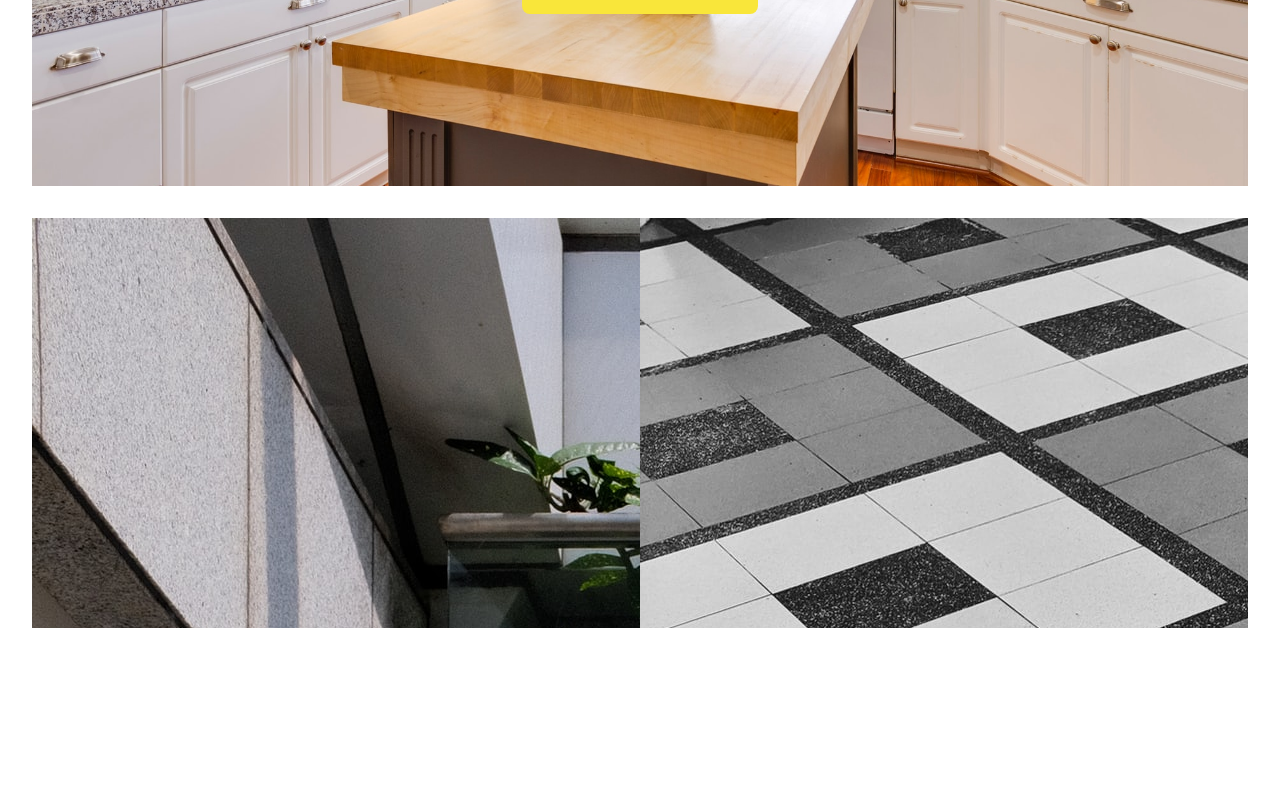
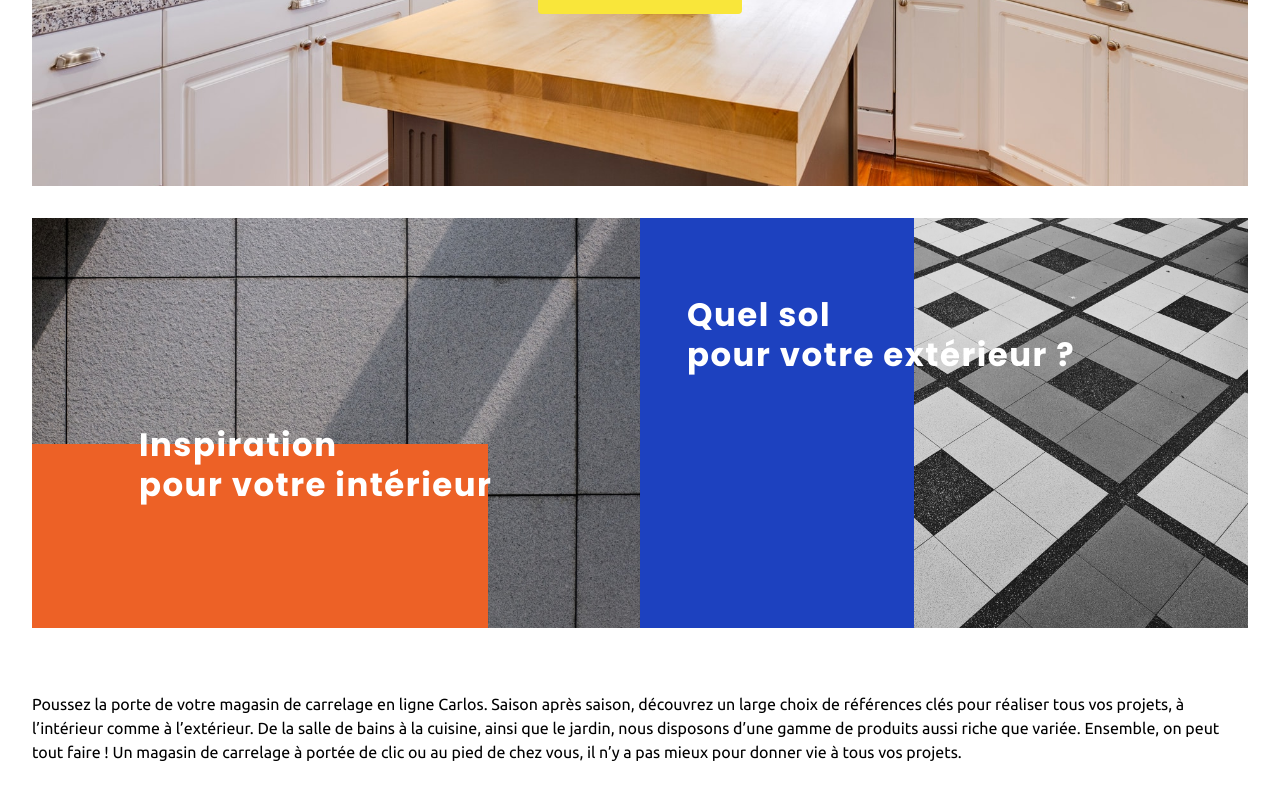
Before and after one commit to LumKee/carlos, a React (Create React App) app: page / in a window 1280 px wide. Shown: the part 532-1332 px from the top of the page. Before the commit the page ends 1200 px from the top, so only its background shows below. Built offline with nearby package versions, Linux system fonts and the light colour scheme.

Commit message:
update CategoriesCards & add DescriptionSection

```diff
--- a/src/components/BannerSection.js
+++ b/src/components/BannerSection.js
@@ -31,7 +31,7 @@ const useStyles = makeStyles(theme => ({
         background: theme.palette.common.black,
         color: theme.palette.secondary.main,
         padding: '8px 48px 8px 48px',
-        fontFamily: 'Poppins, sans-serif'
+
     },
     titleContainer: {
         position: 'relative',
@@ -46,9 +46,9 @@ const useStyles = makeStyles(theme => ({
         fontFamily: 'Poppins SemiBold, sans-serif',
         color: theme.palette.common.black,
         background: theme.palette.secondary.main,
-        borderRadius: '8px',
+        borderRadius: '4px',
         boxShadow: 'none',
-        padding: '8px 64px',
+        padding: '8px 48px',
         fontSize: '16px',
         letterSpacing: '0.5px',
         [theme.breakpoints.down('sm')]: {
--- a/src/components/CategoriesCards.js
+++ b/src/components/CategoriesCards.js
@@ -2,11 +2,10 @@ import React from 'react';
 
 import {
     Grid,
-    Typography,
-    useTheme,
     makeStyles
 } from '@material-ui/core';
 
+import Typography from './../ui/src/typography/Typography'
 import Section from './Section'
 
 const useStyles = makeStyles(theme => ({
@@ -16,47 +15,94 @@ const useStyles = makeStyles(theme => ({
         width: '100%'
     },
     square: {
+        position: 'relative',
         height: 410,
         width: '100%',
-        backgroundSize: 'contain',
+        '&:hover': {
+            filter: 'brightness(80%)',
+            cursor: 'pointer',
+            transition: '400ms ease-out',
+        }
+    },
+    interior: {
+        background: 'url(/img/interior.jpg)',
+        backgroundSize: 'cover',
         backgroundPosition: 'center',
         backgroundRepeat: 'no-repeat',
     },
-    interior: {
-        background: 'url(/img/interior.jpg)',
+    recInterior: {
+        position: 'absolute',
+        bottom: 0,
+        left: 0,
+        width: '75%',
+        height: '45%',
+        background: theme.palette.warning.main
+    },
+    interiorText: {
+        position: 'relative',
+        top: 195,
+        left: 95,
+        color: theme.palette.common.white,
     },
     exterior: {
         background: 'url(/img/exterior.jpg)',
-    }
+        backgroundSize: 'cover',
+        backgroundPosition: 'center',
+        backgroundRepeat: 'no-repeat',
+    },
+    recExterior: {
+        position: 'absolute',
+        bottom: 0,
+        left: 0,
+        width: '45%',
+        height: '100%',
+        background: theme.palette.primary.main
+    },
+    exteriorText: {
+        position: 'relative',
+        top: 65,
+        left: 35,
+        color: theme.palette.common.white,
+    },
 }));
 
 const CategoriesCards = () => {
     const classes = useStyles();
-    const theme = useTheme();
-    const isXs = theme.breakpoints.down('xs');
 
     return (
         <Section>
             <Grid
                 className={classes.container}
                 container
+                alignItems="center"
                 spacing={3}
-                alignItems="center"
             >
                 <Grid
                     className={`${classes.square} ${classes.interior}`}
+                    container
                     item
                     xs={12}
                     md={6}
                 >
+                    <div className={classes.recInterior}></div>
+
+                    <Typography className={classes.interiorText} variant="h4">
+                        Inspiration <br></br>pour votre intérieur
+                    </Typography>
                 </Grid>
 
                 <Grid
                     className={`${classes.square} ${classes.exterior}`}
+                    container
                     item
                     xs={12}
                     md={6}
                 >
+                    <div className={classes.recExterior}></div>
+
+                    <Typography className={classes.exteriorText} variant="h4">
+                        Quel sol<br></br>pour votre extérieur ?
+                    </Typography>
                 </Grid>
             </Grid>
         </Section>
--- /dev/null
+++ b/src/components/DescriptionSection.js
@@ -0,0 +1,28 @@
+import React from 'react';
+
+import {
+    Grid,
+} from '@material-ui/core';
+
+import Typography from './../ui/src/typography/Typography'
+import Section from './Section'
+
+const DescriptionSection = () => {
+
+    return (
+        <Section>
+            <Grid
+                container
+                alignItems="center"
+            >
+                <Grid item>
+                    <Typography variant="body1">
+                        Poussez la porte de votre magasin de carrelage en ligne Carlos. Saison après saison, découvrez un large choix de références clés pour réaliser tous vos projets, à l’intérieur comme à l’extérieur. De la salle de bains à la cuisine, ainsi que le jardin, nous disposons d’une gamme de produits aussi riche que variée. Ensemble, on peut tout faire ! Un magasin de carrelage à portée de clic ou au pied de chez vous, il n’y a pas mieux pour donner vie à tous vos projets.
+                    </Typography>
+                </Grid>
+            </Grid>
+        </Section>
+    );
+};
+
+export default DescriptionSection;
--- a/src/components/Header.js
+++ b/src/components/Header.js
@@ -101,7 +101,7 @@ const Header = () => {
                         xs
                         container
                         spacing={1}
-                        justify="center"
+                        justify="flex-end"
                         alignItems="center"
                         to="/home"
                     >
--- a/src/components/Section.js
+++ b/src/components/Section.js
@@ -104,9 +104,6 @@ const useStyles = makeStyles(theme => ({
         height: '100%',
         marginLeft: 'auto',
         marginRight: 'auto',
-        [theme.breakpoints.down('xs')]: {
-            padding: `0 ${theme.spacing(2)}px`
-        }
     },
 
     // Sizes:
--- a/src/pages/HomePage.js
+++ b/src/pages/HomePage.js
@@ -7,6 +7,7 @@ import Header from '../components/Header'
 import MenuRow from '../components/MenuRow';
 import BannerSection from '../components/BannerSection';
 import CategoriesCards from '../components/CategoriesCards';
+import DescriptionSection from '../components/DescriptionSection';
 
 const HomePage = () => (
     <>
@@ -31,6 +32,7 @@ const HomePage = () => (
             <MenuRow />
             <BannerSection />
             <CategoriesCards />
+            <DescriptionSection />
         </Container>
     </>
 );
--- a/src/ui/src/theme/ThemeProvider.js
+++ b/src/ui/src/theme/ThemeProvider.js
@@ -9,35 +9,35 @@ const theme = responsiveFontSizes(createMuiTheme({
     typography: {
         fontFamily: 'Work Sans, sans-serif',
         h1: {
-            fontFamily: 'Garamond, serif',
+            fontFamily: 'Poppins, sans-serif',
             fontStyle: 'normal',
             fontWeight: 400,
             fontSize: '60px',
             letterSpacing: '1.5px'
         },
         h2: {
-            fontFamily: 'Work Sans, sans-serif',
+            fontFamily: 'Poppins, sans-serif',
             fontStyle: 'normal',
             fontWeight: '400',
             fontSize: '60px',
             letterSpacing: '0px'
         },
         h3: {
-            fontFamily: 'Work Sans, serif',
+            fontFamily: 'Poppins, sans-serif',
             fontStyle: 'normal',
             fontWeight: '400',
             fontSize: '48px',
             letterSpacing: '0px'
         },
         h4: {
-            fontFamily: 'Garamond, serif',
+            fontFamily: 'Poppins, sans-serif',
             fontStyle: 'normal',
             fontWeight: '800',
             fontSize: '34px',
             letterSpacing: '1.5px'
         },
         h5: {
-            fontFamily: 'Work Sans, sans-serif',
+            fontFamily: 'Poppins, sans-serif',
             fontStyle: 'normal',
             fontWeight: '600',
             fontSize: '24px',
@@ -52,13 +52,13 @@ const theme = responsiveFontSizes(createMuiTheme({
         },
 
         body1: {
-            fontFamily: 'Work Sans, sans-serif',
+            fontFamily: 'Ubuntu, sans-serif',
             fontStyle: 'normal',
             fontWeight: 'normal',
             fontSize: '16px'
         },
         body2: {
-            fontFamily: 'Work Sans, sans-serif',
+            fontFamily: 'Ubuntu, sans-serif',
             fontStyle: 'normal',
             fontWeight: 'normal',
             fontSize: '16px'
@@ -175,7 +175,7 @@ const theme = responsiveFontSizes(createMuiTheme({
         },
         warning: {
             light: '#F3CF93',
-            main: '#DCA45A',
+            main: '#ED6126',
             dark: '#BA7730',
             contrastText: '#ffffff'
         },
```
